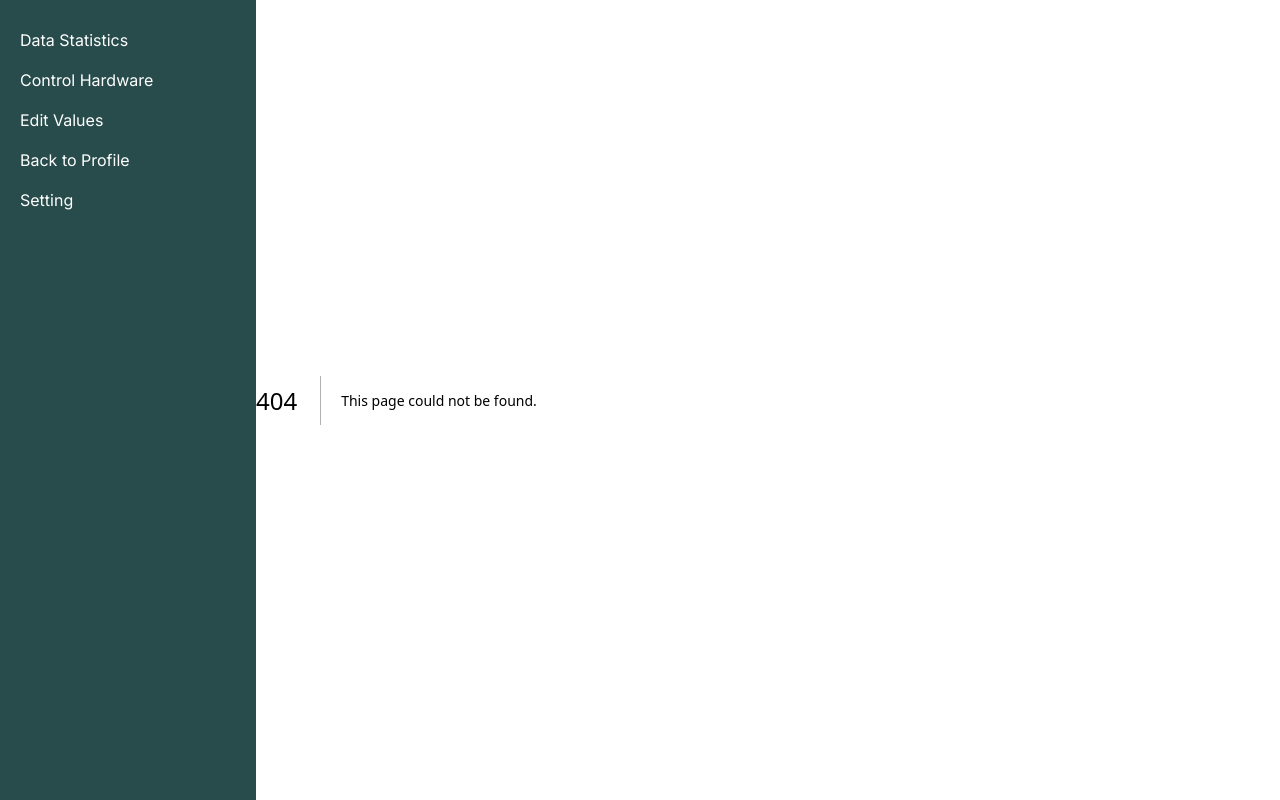
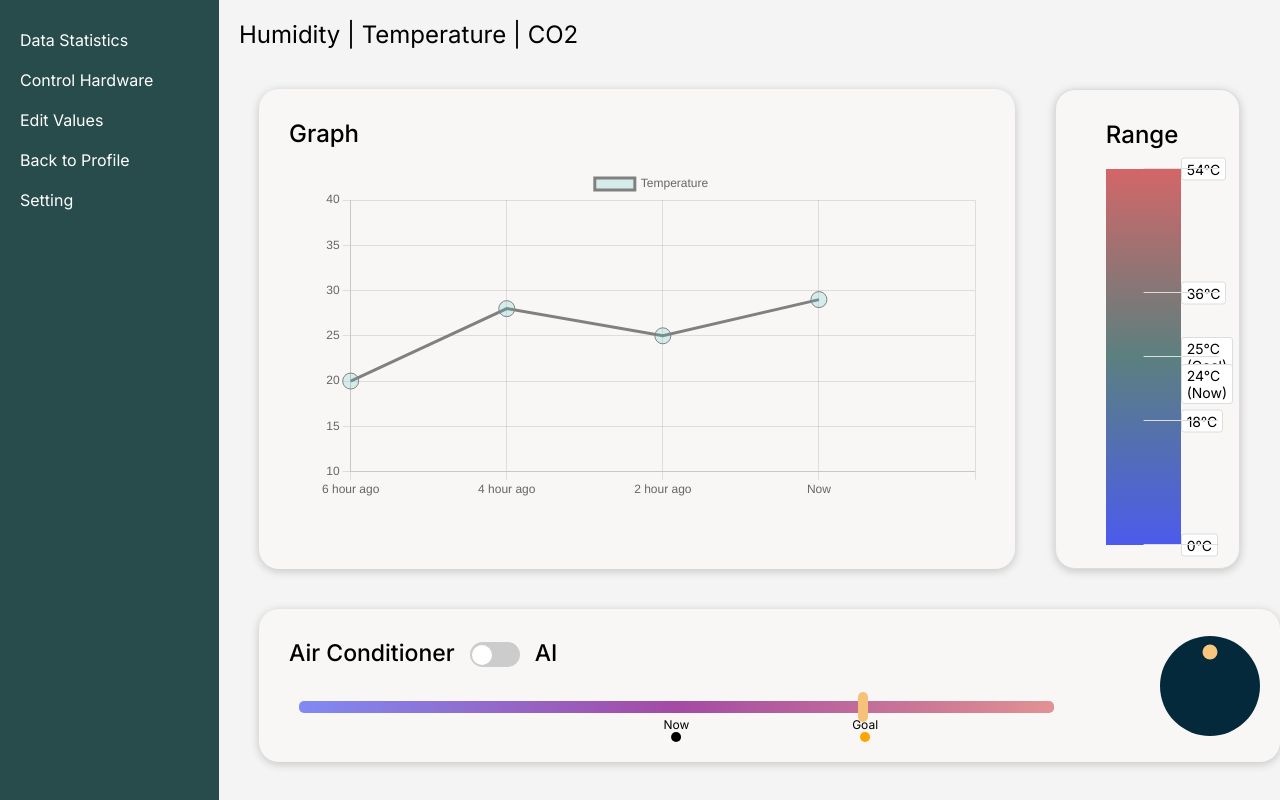
Before and after one commit to BoongaBBangLipBBalm/SodamteoFront, a Next.js app: page /data-statistics in a window 1280 px wide. Before the commit this address had no page. Built offline with nearby package versions, Linux system fonts and the light colour scheme.

Commit message:
💄style: DataStatistics 페이지 컴포넌트 생성

```diff
--- a/src/app/SignUp/page.tsx
+++ b/src/app/SignUp/page.tsx
@@ -45,10 +45,10 @@ const Button = styled.button`
 `;
 
 const LinkText = styled.div`
+  align-self: flex-end;
   margin: 20px 10px 0 0;
   font-size: 14px;
   color: #5A5A5A;
-  align-self: flex-end;
 `;
 
 const Signup: React.FC = () => {
@@ -69,7 +69,7 @@ const Signup: React.FC = () => {
         <Input type="email" placeholder="이메일" required />
         <Button type="submit">회원가입</Button>
         <LinkText>
-          <Link href="/login">로그인</Link>
+          <Link href="/profile">로그인</Link>
         </LinkText>
       </Form>
     </Container>
--- /dev/null
+++ b/src/app/data-statistics/components/AirConditioner.tsx
@@ -0,0 +1,156 @@
+"use client";
+
+import React, { useState } from "react";
+import styled from "styled-components";
+
+const Container = styled.div`
+  width: 100%;
+  display: flex;
+  align-items: center;
+  justify-content: space-between;
+  padding: 20px;
+  box-shadow: 0 2px 10px rgba(0, 0, 0, 0.2);
+  max-width: 1125px;
+  background-color: #F8F7F6;
+  border-radius: 20px;
+  margin: 20px;
+`;
+
+const FlexContainer = styled.div`
+  display: flex;
+  flex-direction: column;
+  gap: 20px;
+  width: 80%;
+`;
+
+const ToggleContainer = styled.div`
+  display: flex;
+  align-self: flex-start;
+  font-weight: 500;
+  font-size: 23px;
+  padding: 10px;
+`;
+
+const ToggleLabel = styled.label`
+  display: inline-block;
+  width: 50px;
+  height: 25px;
+  background-color: ${props => (props.isOn ? '#274C4B' : '#ccc')};
+  border-radius: 25px;
+  position: relative;
+  margin: 3px 15px 0px 15px;
+  cursor: pointer;
+
+  &:after {
+    content: '';
+    position: absolute;
+    width: 20px;
+    height: 20px;
+    background-color: white;
+    border-radius: 50%;
+    top: 50%;
+    left: ${props => (props.isOn ? 'calc(100% - 22px)' : '2px')};
+    transform: translateY(-50%);
+    transition: all 0.3s;
+  }
+`;
+
+
+const SliderContainer = styled.div`
+  flex-grow: 1;
+  position: relative;
+  margin: 0 10px 25px 20px;
+`;
+
+const Slider = styled.input.attrs({ type: 'range' })`
+  width: 100%;
+  -webkit-appearance: none;
+  appearance: none;
+  height: 12px;
+  background: linear-gradient(to right, #4C5CF2, purple, #D86767);
+  border-radius: 5px;
+  outline: none;
+  opacity: 0.7;
+  transition: opacity 0.2s;
+
+  &::-webkit-slider-thumb {
+    -webkit-appearance: none;
+    appearance: none;
+    width: 10px;
+    height: 30px;
+    background: #F6AC47;
+    border-radius: 7px;
+    cursor: pointer;
+  }
+`;
+
+const Marker = styled.div`
+  position: absolute;
+  left: ${props => props.left}%;
+  transform: translateX(-50%);
+  display: flex;
+  align-items: center;
+  flex-direction: column;
+`;
+
+const MarkerLabel = styled.div`
+  font-size: 12px;
+`;
+
+const CircleKnob = styled.div`
+  width: 100px;
+  height: 100px;
+  background-color: #04293A;
+  border-radius: 50%;
+  position: relative;
+`;
+
+const Knob = styled.div`
+  position: absolute;
+  width: 15px;
+  height: 15px;
+  background-color: #FAC57D;
+  border-radius: 50%;
+  top: 10%;
+  left: 50%;
+  transform: translate(-50%, -50%);
+`;
+
+const AirConditioner = () => {
+  const [isOn, setIsOn] = useState(false);
+  const [currentTemp, setCurrentTemp] = useState(20);
+  const [goalTemp, setGoalTemp] = useState(25);
+
+  return (
+    <Container>
+      <FlexContainer>
+        <ToggleContainer>
+          <span>Air Conditioner</span>
+          <ToggleLabel isOn={isOn} onClick={() => setIsOn(!isOn)} />
+          <span>AI</span>
+        </ToggleContainer>
+        <SliderContainer>
+          <Slider
+            min={10}
+            max={30}
+            value={goalTemp}
+            onChange={e => setGoalTemp(Number(e.target.value))}
+          />
+          <Marker left={(goalTemp - 10) * 5}>
+            <MarkerLabel>Goal</MarkerLabel>
+            <div style={{ backgroundColor: 'orange', width: '10px', height: '10px', borderRadius: '50%' }} />
+          </Marker>
+          <Marker left={(currentTemp - 10) * 5}>
+            <MarkerLabel>Now</MarkerLabel>
+            <div style={{ backgroundColor: 'black', width: '10px', height: '10px', borderRadius: '50%' }} />
+          </Marker>
+        </SliderContainer>
+      </FlexContainer>
+      <CircleKnob>
+        <Knob style={{ top: `${100 - (goalTemp / 30) * 100}%` }} />
+      </CircleKnob>
+    </Container>
+  );
+};
+
+export default AirConditioner;
--- /dev/null
+++ b/src/app/data-statistics/components/Graph.tsx
@@ -0,0 +1,108 @@
+"use client";
+
+import React, { useState, useEffect } from "react";
+import styled from "styled-components";
+import { Line } from "react-chartjs-2";
+import {
+  Chart as ChartJS,
+  CategoryScale,
+  LinearScale,
+  PointElement,
+  LineElement,
+  Title,
+  Tooltip,
+  Legend,
+} from "chart.js";
+import { start } from "repl";
+import { color } from "chart.js/helpers";
+
+ChartJS.register(CategoryScale, LinearScale, PointElement, LineElement, Title, Tooltip, Legend);
+
+const Container = styled.div`
+  width: 100%;
+  height: 60vh;
+  display: flex;
+  background-color: #F8F7F6;
+  border-radius: 20px;
+  padding: 10px;
+  margin: 20px;
+  box-shadow: 0 2px 10px rgba(0, 0, 0, 0.2);
+`;
+
+const Content = styled.div`
+  flex-grow: 1;
+  padding: 20px;
+`;
+
+const ContentHeader = styled.h2`
+  margin-bottom: 20px;
+  font-weight: 500;
+`;
+
+const GraphContainer = styled.div`
+  width: 100%;
+  height: 50vh;
+  padding: 0 0 20px 30px;
+`;
+
+const options = {
+  scales: {
+    x: {
+      title: {
+        display: false,
+        text: 'Hour',
+      },
+    },
+    y: {
+      min: 10,
+      max: 40,
+      title: {
+        display: false,
+        text: 'Temperature (°C)',
+      },
+    },
+  },
+  plugins: {
+    tooltip: {
+      callbacks: {
+        label: function (context) {
+          return `${context.raw}°C`;
+        },
+      },
+    },
+  },
+  elements: {
+    point: {
+      radius: 8,
+      hitRadius: 10
+    },
+  },
+};
+
+const Graph: React.FC = () => {
+  const [data, setData] = useState({
+    labels: ["6 hour ago", "4 hour ago", "2 hour ago", "Now", ""],
+    datasets: [
+      {
+        label: "Temperature",
+        data: [20, 28, 25, 29],
+        fill: true,
+        backgroundColor: "rgba(75,192,192,0.2)",
+        borderColor: "gray",
+      },
+    ],
+  });
+
+  return (
+    <Container>
+      <Content>
+        <ContentHeader>Graph</ContentHeader>
+        <GraphContainer>
+          <Line data={data} options={options} />
+        </GraphContainer>
+      </Content>
+    </Container>
+  );
+};
+
+export default Graph;
--- /dev/null
+++ b/src/app/data-statistics/components/Range.tsx
@@ -0,0 +1,104 @@
+"use client";
+
+import React, { useState, useEffect } from "react";
+import styled from "styled-components";
+
+const Container = styled.div`
+  width: 30%;
+  height: 100%;
+  display: flex;
+  justify-content: center;
+  align-items: center;
+`;
+
+const RangeContainer = styled.div`
+  width: 100%;
+  height: 60vh;
+  border: 1px solid #ddd;
+  background-color: #F8F7F6;
+  border-radius: 20px;
+  padding: 30px 50px;
+  margin: 20px;
+  box-shadow: 0 2px 10px rgba(0, 0, 0, 0.2);
+`;
+
+const Header = styled.h2`
+  margin-bottom: 20px;
+  font-weight: 500;
+  align-self: flex-start;
+`;
+
+const RangeBar = styled.div`
+  position: relative;
+  width: 90%;
+  height: 90%;
+  background: linear-gradient(to bottom, #D36667 0%, #5B807F 50%, #4C5BEC 100%);
+`;
+
+const Indicator = styled.div`
+  position: absolute;
+  left: 100%;
+  transform: translateY(50%);
+  background-color: white;
+  padding: 2px 5px;
+  border-radius: 3px;
+  font-size: 14px;
+  border: 1px solid #ddd;
+`;
+
+const Tick = styled.div`
+  position: absolute;
+  left: 100%;
+  transform: translateX(-50%);
+  width: 100%;
+  height: 1px;
+  background: #ddd;
+`;
+
+const labels = [
+  { label: '54°C', bottom: '100%' },
+  { label: '36°C', bottom: '67%' },
+  { label: '25°C (Goal)', bottom: '50%' },
+  { label: '18°C', bottom: '33%' },
+  { label: '0°C', bottom: '0%' }
+];
+
+const Range = () => {
+  const [currentTemp, setCurrentTemp] = useState(25);
+
+  useEffect(() => {
+    // Simulating real-time temperature updates
+    const interval = setInterval(() => {
+      setCurrentTemp(Math.floor(Math.random() * (32 - 18 + 1)) + 18);
+    }, 5000);
+
+    return () => clearInterval(interval);
+  }, []);
+
+  const getBottomPercentage = (temp) => {
+    return ((temp - 18) / (32 - 18)) * 100;
+  };
+
+  return (
+    <Container>
+      <RangeContainer>
+        <Header>Range</Header>
+        <RangeBar>
+          {labels.map((label) => (
+            <Indicator key={label.label} style={{ bottom: label.bottom }}>
+              {label.label}
+            </Indicator>
+          ))}
+          <Indicator style={{ bottom: `${getBottomPercentage(currentTemp)}%` }}>
+            {currentTemp}°C (Now)
+          </Indicator>
+          {labels.map((label) => (
+            <Tick key={label.label} style={{ bottom: label.bottom }} />
+          ))}
+        </RangeBar>
+      </RangeContainer>
+    </Container>
+  );
+};
+
+export default Range;
--- a/src/app/DataStatics/page.tsx
+++ b/src/app/data-statistics/page.tsx
@@ -1,8 +1,12 @@
 "use client";
 
-import React, { useState } from "react";
+import React, { useState, useEffect } from "react";
 import styled from "styled-components";
 import { Line } from "react-chartjs-2";
+import Graph from "./components/Graph";
+import Range from "./components/Range";
+import AirConditioner from "./components/AirConditioner";
+
 import {
   Chart as ChartJS,
   CategoryScale,
@@ -99,19 +103,6 @@ const AirConditionerSlider = styled.input.attrs({ type: 'range' })`
   flex-grow: 1;
 `;
 
-const data = {
-  labels: ["4 hour ago", "2 hour ago", "Now"],
-  datasets: [
-    {
-      label: "Temperature",
-      data: [15, 25, 22, 28, 20, 25],
-      fill: false,
-      backgroundColor: "rgba(75,192,192,0.2)",
-      borderColor: "rgba(75,192,192,1)",
-    },
-  ],
-};
-
 const options = {
   scales: {
     y: {
@@ -123,38 +114,57 @@ const options = {
 const DataStatistics: React.FC = () => {
   const [isACOn, setIsACOn] = useState(false);
   const [currentTemp, setCurrentTemp] = useState(25);
+  const [data, setData] = useState({
+    labels: ["4 hours ago", "2 hours ago", "Now"],
+    datasets: [
+      {
+        label: "Temperature",
+        data: [15, 25, 22],
+        fill: false,
+        backgroundColor: "rgba(75,192,192,0.2)",
+        borderColor: "rgba(75,192,192,1)",
+      },
+    ],
+  });
+  const [temp, setTemp] = useState(25);
+  const [humid, setHumid] = useState(50);
+  const [co2, setCo2] = useState(400);
+
+  const fetchData = () => {
+    // Simulating fetching data from a server
+    const newTemp = Math.random() * (30 - 18) + 18;
+    const newHumid = Math.random() * (70 - 30) + 30;
+    const newCo2 = Math.random() * (500 - 300) + 300;
+    setTemp(newTemp);
+    setHumid(newHumid);
+    setCo2(newCo2);
+
+    setData(prevData => ({
+      ...prevData,
+      datasets: [
+        {
+          ...prevData.datasets[0],
+          data: [...prevData.datasets[0].data.slice(1), newTemp],
+        },
+      ],
+    }));
+  };
+
+  useEffect(() => {
+    const interval = setInterval(fetchData, 5000);
+    return () => clearInterval(interval);
+  }, []);
 
   return (
     <Container>
+
       <Content>
-        <ContentHeader>Humidity | Temperature | Nutrition</ContentHeader>
-
+        <ContentHeader>Humidity | Temperature | CO2</ContentHeader>
         <TopContainer>
-          <GraphContainer>
-            <Line data={data} options={options} />
-          </GraphContainer>
-          <RangeContainer>
-            <RangeBar>
-              <RangeIndicator bottom={((currentTemp - 18) / (32 - 18)) * 100}>
-                {currentTemp}°C (Now)
-              </RangeIndicator>
-            </RangeBar>
-          </RangeContainer>
+          <Graph></Graph>
+          <Range></Range>
         </TopContainer>
-
-        <AirConditionerContainer>
-          <AirConditionerControl>
-            <AirConditionerButton isOn={isACOn} onClick={() => setIsACOn(!isACOn)}>
-              {isACOn ? "ON" : "OFF"}
-            </AirConditionerButton>
-            <AirConditionerSlider
-              min={10}
-              max={30}
-              value={currentTemp}
-              onChange={e => setCurrentTemp(Number(e.target.value))}
-            />
-          </AirConditionerControl>
-        </AirConditionerContainer>
+        <AirConditioner></AirConditioner>
       </Content>
     </Container>
   );
```
